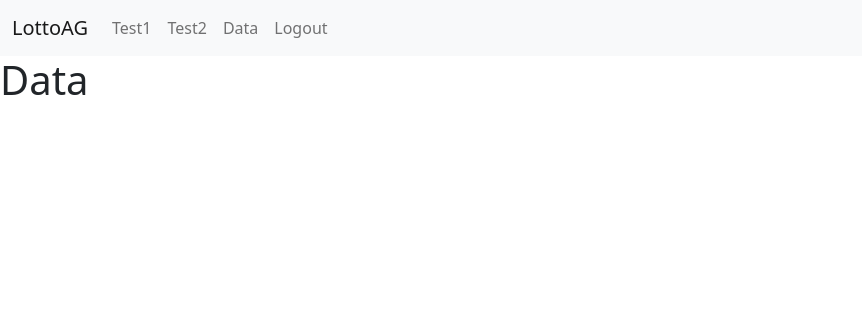
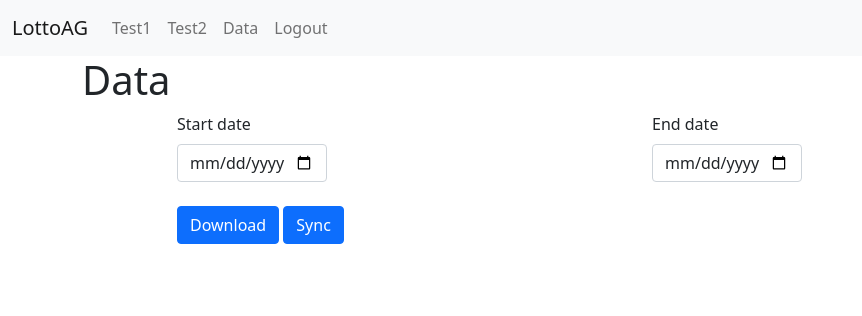
Before and after one commit to ruuskan/bootcamp-demo, a Flask app: page /data in a window 1280 px wide. Shown: the top 316 px of the page, without its empty margins (0-862 px from the left). Run offline with Flask 2, Linux system fonts and the light colour scheme; the visitor is signed in with stand-in values (Sample User, id 1); some libraries are stand-ins or nearby versions.

Commit message:
Rearranging html and routing structure
	-Styling

```diff
--- a/app.py
+++ b/app.py
@@ -26,13 +26,14 @@ def test2():
 
 @app.route("/getdata", methods=["POST"])
 def getdata():
-    startdate = datetime.datetime.strptime(request.form['startdate'],'%Y-%m-%d')
-    enddate = datetime.datetime.strptime(request.form['enddate'],'%Y-%m-%d')
-    if startdate > enddate:
-        startdate,enddate = enddate,startdate
-    dfv.handle_data(startdate,enddate)
-    return render_template("test2.html", title="Testing2", defdate1 = startdate.strftime('%Y-%m-%d'),defdate2 = enddate.strftime('%Y-%m-%d'))
-
+    if ('loggedin' in session) & ('sync' in request.form):
+        startdate = datetime.datetime.strptime(request.form['startdate'],'%Y-%m-%d')
+        enddate = datetime.datetime.strptime(request.form['enddate'],'%Y-%m-%d')
+        if startdate > enddate:
+            startdate,enddate = enddate,startdate
+        dfv.handle_data(startdate,enddate)
+        return render_template("test2.html", title="Testing2", defdate1 = startdate.strftime('%Y-%m-%d'),defdate2 = enddate.strftime('%Y-%m-%d'))
+    return redirect("/data")
 @app.route("/login")
 def login():
     return render_template("login.html", title="Login")
--- /dev/null
+++ b/static/styles/mystyle.css
@@ -0,0 +1,3 @@
+.datepicker{
+    width: 150px;
+}
--- a/templates/base.html
+++ b/templates/base.html
@@ -8,6 +8,7 @@
 
     <link href="https://cdn.jsdelivr.net/npm/bootstrap@5.1.3/dist/css/bootstrap.min.css" rel="stylesheet"
         integrity="sha384-1BmE4kWBq78iYhFldvKuhfTAU6auU8tT94WrHftjDbrCEXSU1oBoqyl2QvZ6jIW3" crossorigin="anonymous">
+        <link rel= "stylesheet" type= "text/css" href= "{{ url_for('static',filename='styles/mystyle.css') }}">
     <script src="https://ajax.googleapis.com/ajax/libs/jquery/3.5.1/jquery.min.js"></script>
     <script src="https://code.jquery.com/jquery-3.2.1.slim.min.js"
         integrity="sha384-KJ3o2DKtIkvYIK3UENzmM7KCkRr/rE9/Qpg6aAZGJwFDMVNA/GpGFF93hXpG5KkN"
--- a/templates/data.html
+++ b/templates/data.html
@@ -1,5 +1,35 @@
 {% extends 'base.html'%}
 
 {% block body %}
-<h1>Data</h1>
+
+<div class="container">
+    <h1>Data</h1>
+    <form method="post" action="/getdata">
+
+        <div class="row justify-content-md-center">
+            <div class="col-md-5">
+                <label for="startdate" class="form-label">Start date</label>
+                <input name="startdate" type="date" class="form-control datepicker" id="startdate" value={{ defdate1 }}
+                    min="1971-01-01">
+            </div>
+            <div class="col-md-5">
+                <label for="enddate" class="form-label">End date</label>
+                <input name="enddate" type="date" class="form-control datepicker" id="enddate" value={{ defdate2 }}
+                    min="1971-01-01">
+            </div>
+        </div>
+        <br>
+        <div class="row justify-content-md-center">
+            <div class="col-md-5">
+                <button name="download" type="submit" class="btn btn-primary" value="testi">Download</button>
+                {% if 'loggedin' in session %}
+                <button name="sync" type="submit" class="btn btn-primary">Sync</button>
+                {% endif %}
+            </div>
+            <div class="col-md-5"></div>
+
+        </div>
+    </form>
+</div>
+
 {% endblock %}
```
Also changed, not shown: templates/test2.html (+25 -2 lines).
